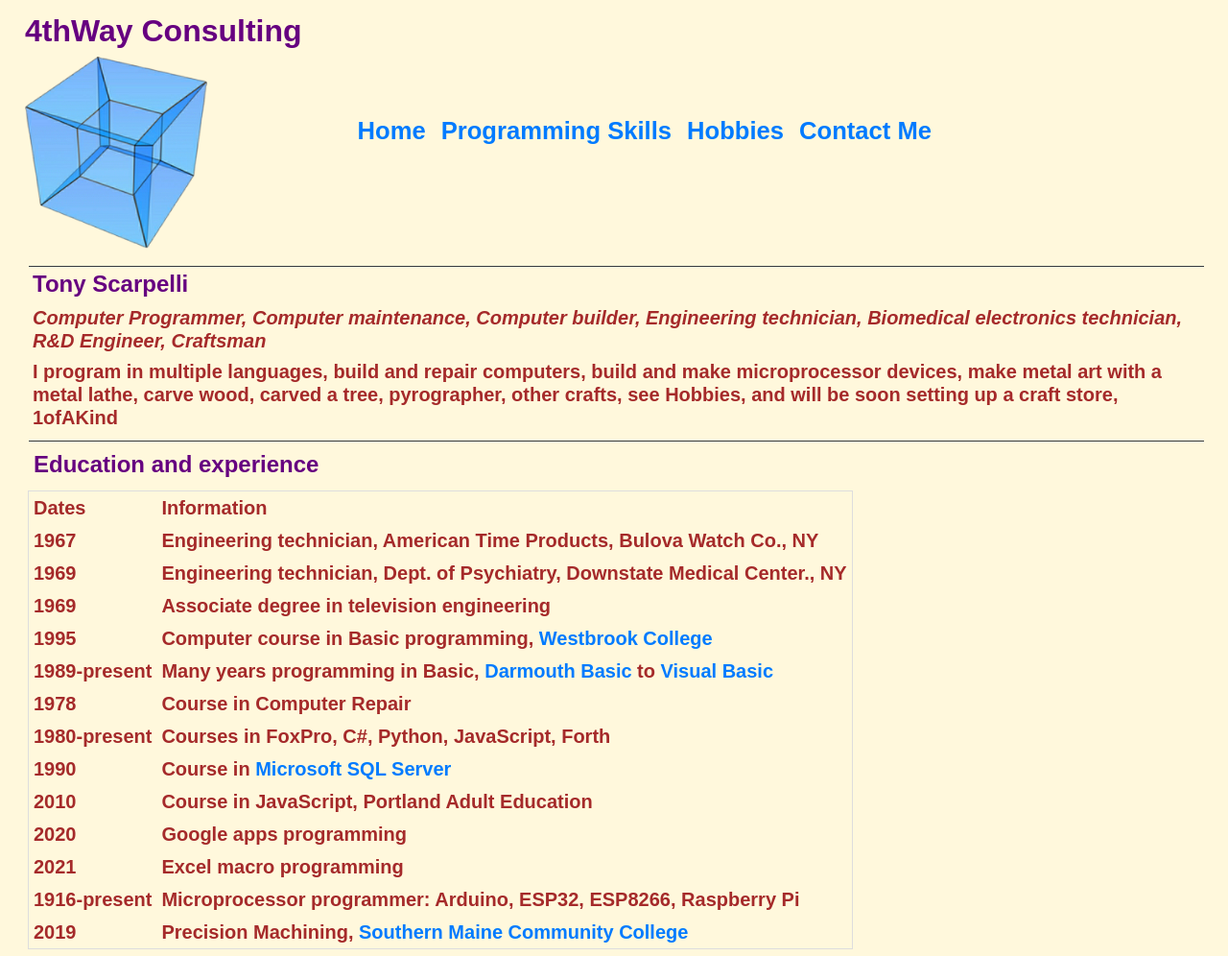
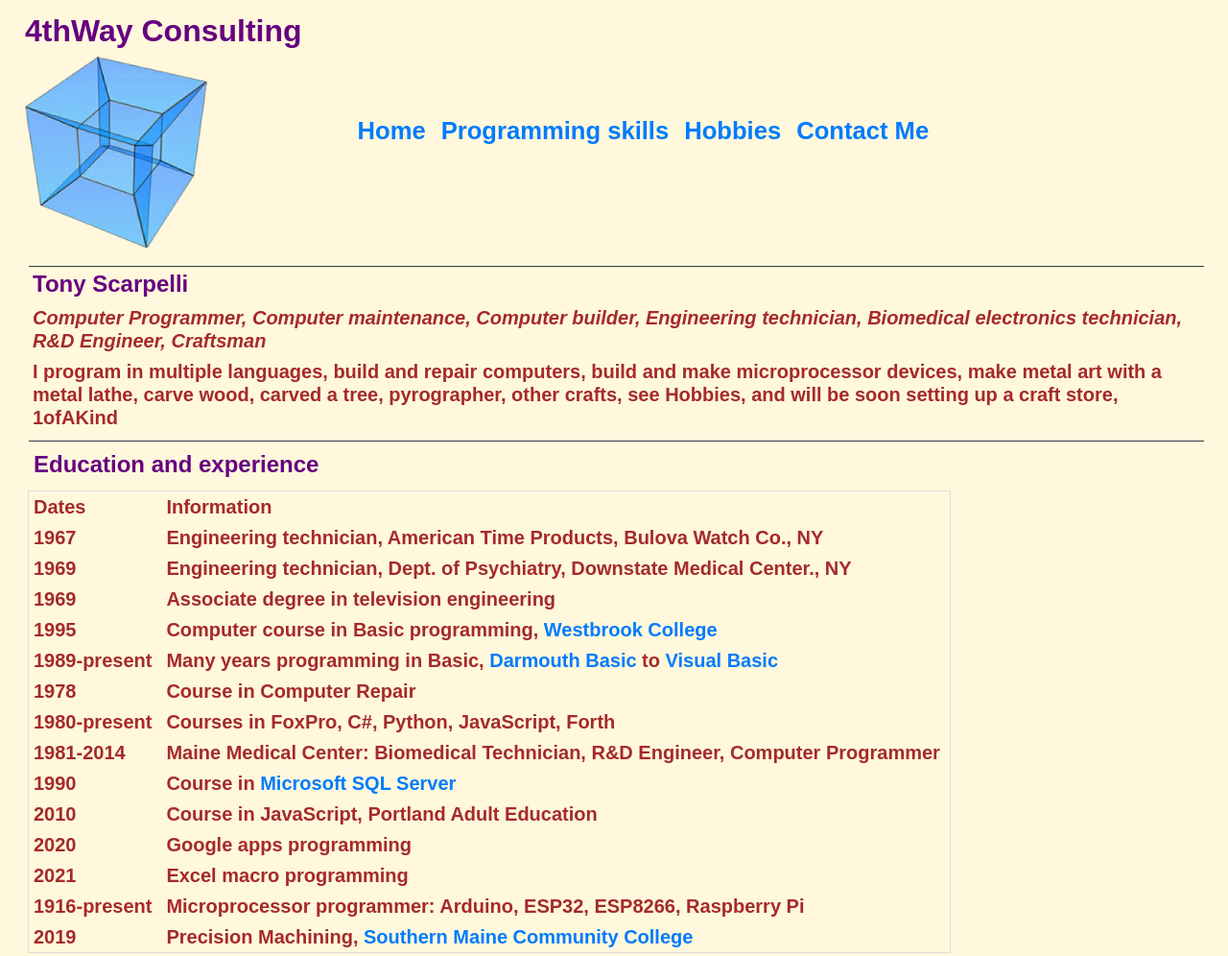
Before and after one commit to TonyScarpelli/TonyATSWebSite, a plain HTML site: page index.html in a window 1280 px wide. Shown: the top 996 px of the page at 96% size. Drawn offline with nearby package versions, Linux system fonts and the light colour scheme.

Commit message:
Modified skills link

```diff
--- a/css/styles.css
+++ b/css/styles.css
@@ -3,10 +3,7 @@ body {
   font-family: "Arial";
 }
 
-h1,
-h2,
-h3,
-h4 {
+h1, h2, h3, h4 {
   color: rgb(102, 0, 128);
   font-weight: bold;
 }
@@ -97,6 +94,9 @@ ul li a:hover {
   padding: 10px;
 }
 
+/*===============================================================*/
+/* Tables */
+
 table {
   border-collapse: collapse;
   border-spacing: 0;
@@ -104,10 +104,9 @@ table {
   border: 1px solid #ddd;
 }
 
-th,
-td {
+th, td {
   text-align: left;
-  padding: 5px;
+  padding: 4px 10px 4px 5px;  /* top right bottom left */
 }
 
 #footer {
--- a/index.html
+++ b/index.html
@@ -39,7 +39,7 @@
           <a class="nav-link text-primary" href="index.html">Home</a>
         </li>
         <li class="nav-item">
-          <a class="nav-link text-primary" href="skills.html">Programming Skills</a>
+          <a class="nav-link text-primary" href="skills.html">Programming skills</a>
         </li>
         <li class="nav-item">
           <a class="nav-link text-primary" href="hobbies.html">Hobbies</a>
@@ -137,6 +137,10 @@
               <td>Courses in FoxPro, C#, Python, JavaScript, Forth</td>
             </tr>
             <tr>
+              <td>1981-2014</td>
+              <td>Maine Medical Center: Biomedical Technician, R&D Engineer, Computer Programmer</td>
+            </tr>
+            <tr>
               <td>1990</td>
               <td>
                 Course in
```
Also changed, not shown: contact.html (+1 -1 lines), hobbies.html (+1 -1 lines), skills.html (+1 -1 lines).
